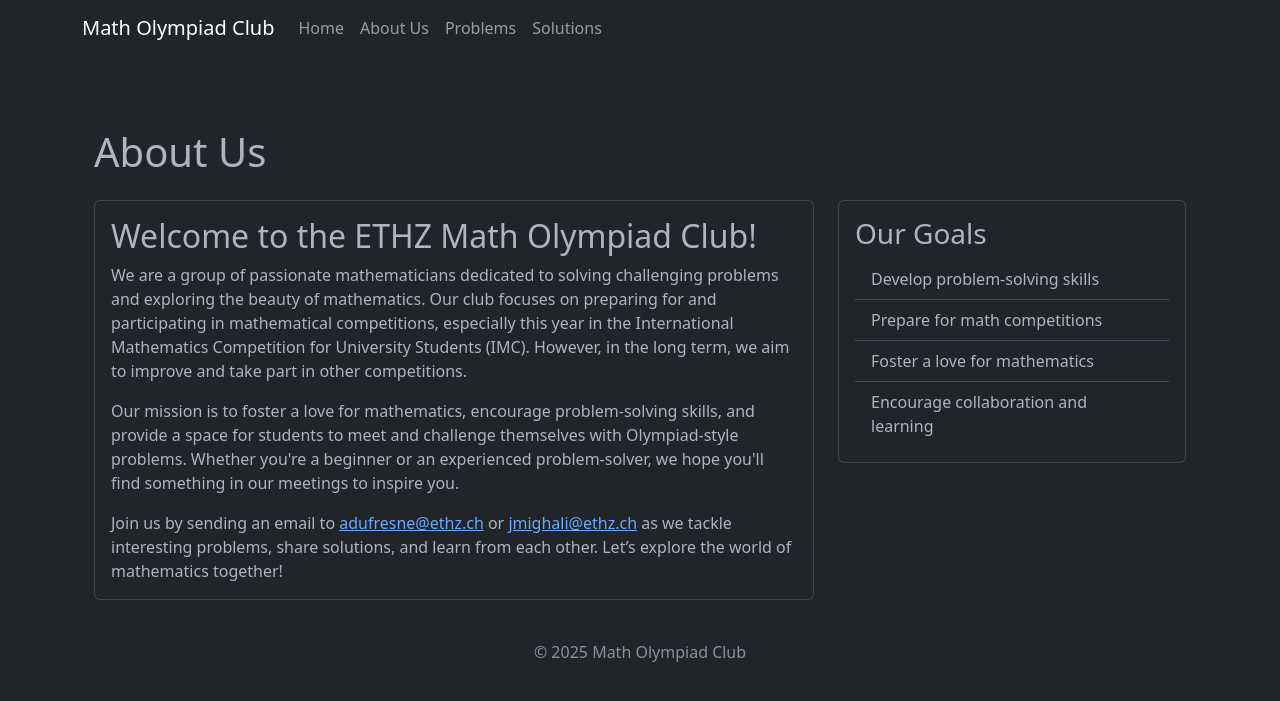
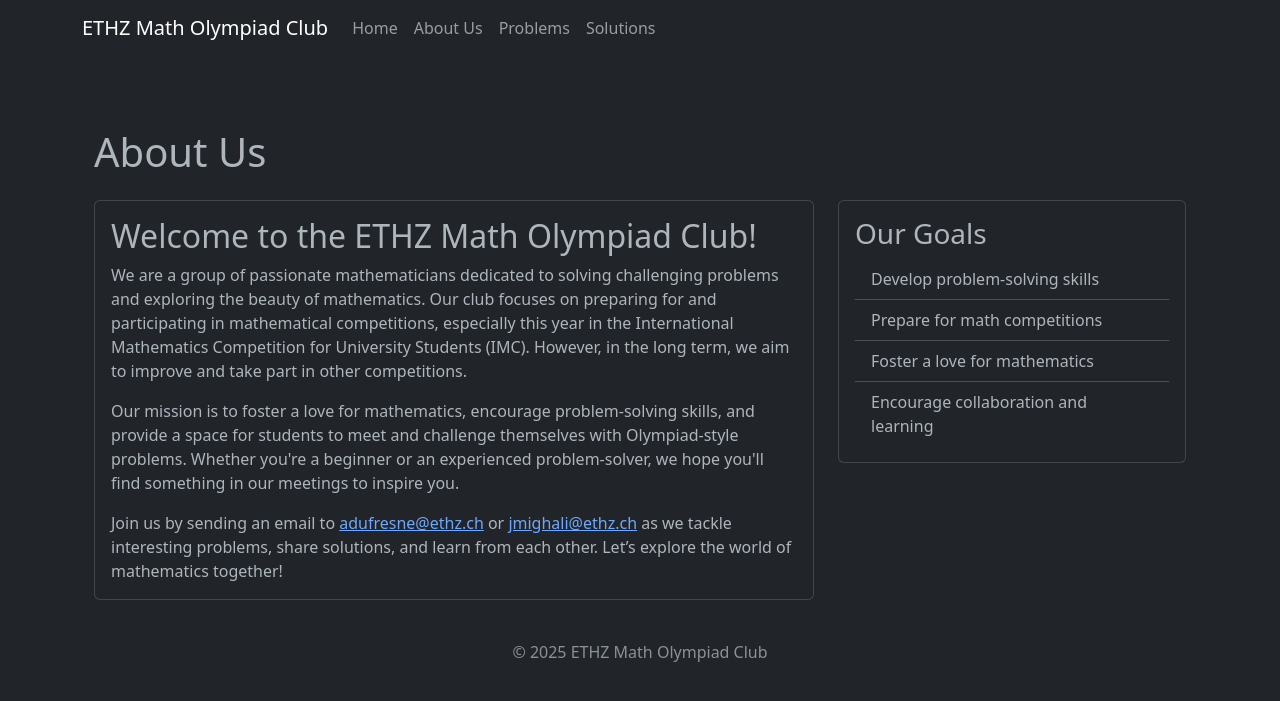
Before and after one commit to AntoineduFresne/ETHZ-Olympiad-Math-Club, a Flask app: page /about in a window 1280 px wide. Shown: the top 701 px of the page. Run offline with Flask 3, Linux system fonts and the light colour scheme; some libraries are stand-ins or nearby versions; some web fonts are replaced.

Commit message:
Update base.html

```diff
--- a/templates/base.html
+++ b/templates/base.html
@@ -3,7 +3,7 @@
 <head>
     <meta charset="UTF-8">
     <meta name="viewport" content="width=device-width, initial-scale=1.0">
-    <title>Math Olympiad Club</title>
+    <title>ETHZ Math Olympiad Club</title>
     <!-- Bootstrap CSS -->
     <link href="https://cdn.jsdelivr.net/npm/bootstrap@5.3.0/dist/css/bootstrap.min.css" rel="stylesheet">
     <!-- KaTeX CSS -->
@@ -19,7 +19,7 @@
     <nav class="navbar navbar-expand-lg navbar-dark bg-dark">
         <div class="container">
             <a class="navbar-brand" href="{{ url_for('index') }}">
-                <i class="fas fa-square-root-alt"></i> Math Olympiad Club
+                <i class="fas fa-square-root-alt"></i> ETHZ Math Olympiad Club
             </a>
             <button class="navbar-toggler" type="button" data-bs-toggle="collapse" data-bs-target="#navbarNav">
                 <span class="navbar-toggler-icon"></span>
@@ -49,7 +49,7 @@
 
     <footer class="footer mt-auto py-3 bg-dark">
         <div class="container text-center">
-            <span class="text-muted">© 2025 Math Olympiad Club</span>
+            <span class="text-muted">© 2025 ETHZ Math Olympiad Club</span>
         </div>
     </footer>
 
```
